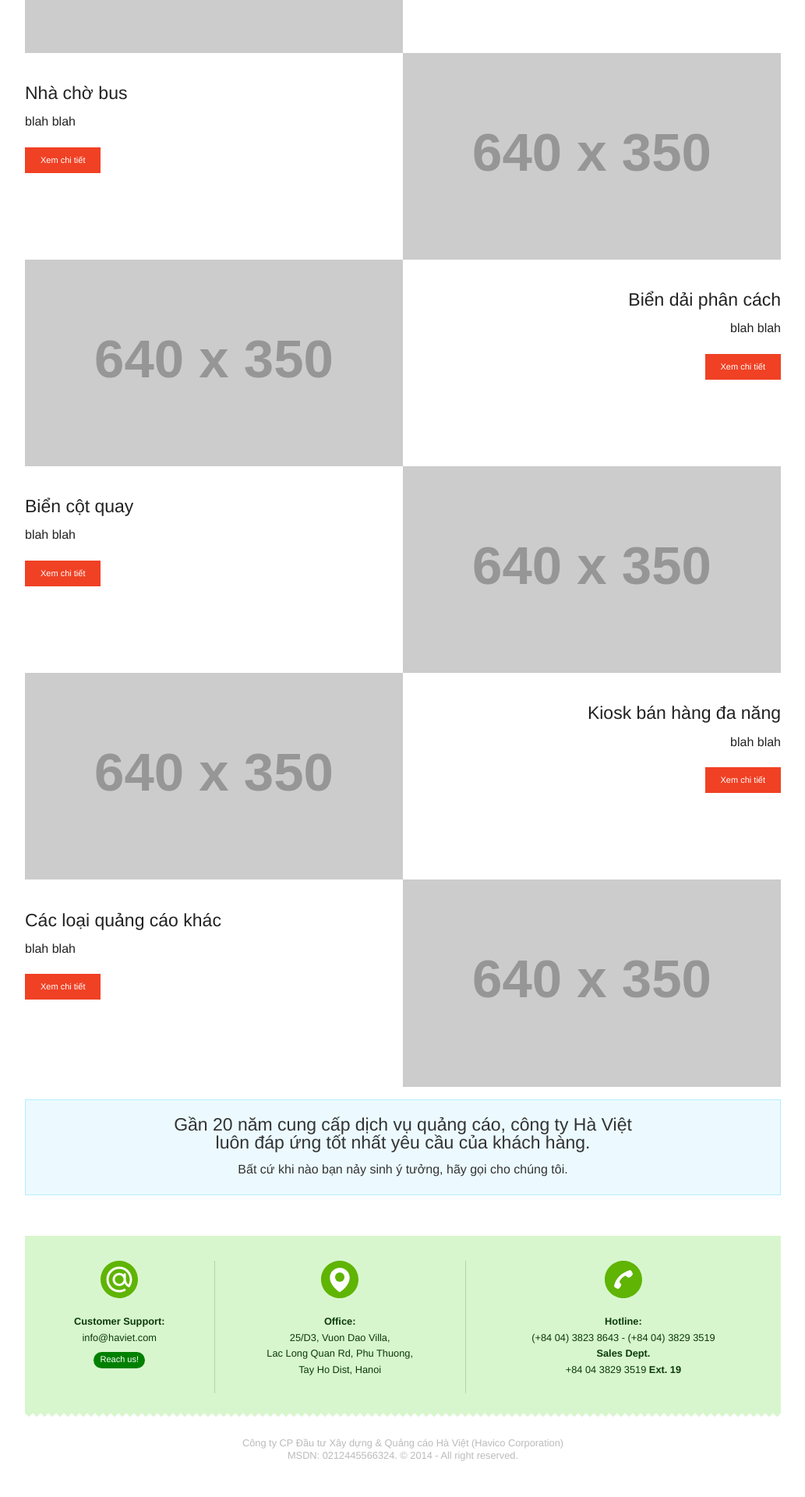
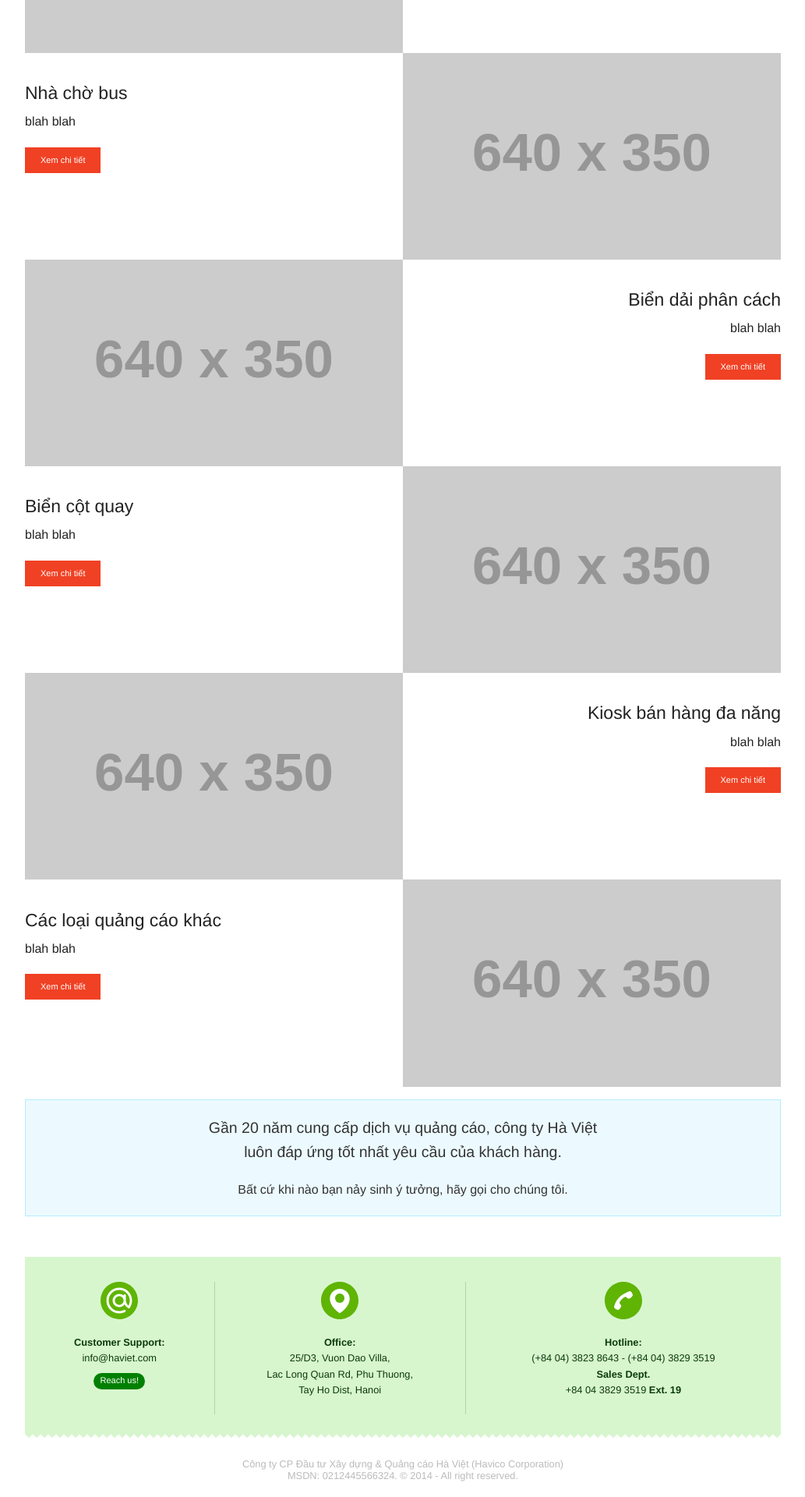
Before and after one commit to haviet/static-on-foundation, a Jekyll site: the page built from index.html, in a window 1280 px wide. Shown: the part 1182-3102 px from the top of the page at 78% size, without its empty margins (123-1156 px from the left). Built offline with Jekyll 4.4.1, drawn with Linux system fonts in a browser that asks for light colours; before the commit the page ends 3076 px from its top, so only the background shows below that.

Commit message:
Update index.html

```diff
--- a/index.html
+++ b/index.html
@@ -41,7 +41,7 @@ layout: default
 	<div class="columns">
 	<br>
 		<div class="panel callout text-centered">
-			<h4>Gần 20 năm cung cấp dịch vụ quảng cáo, công ty Hà Việt<br>luôn đáp ứng tốt nhất yêu cầu của khách hàng.</h4>
+			<p class="lead">Gần 20 năm cung cấp dịch vụ quảng cáo, công ty Hà Việt<br>luôn đáp ứng tốt nhất yêu cầu của khách hàng.</p>
 			<p>Bất cứ khi nào bạn nảy sinh ý tưởng, hãy gọi cho chúng tôi.</p>
 		</div>
 	</div>
```
